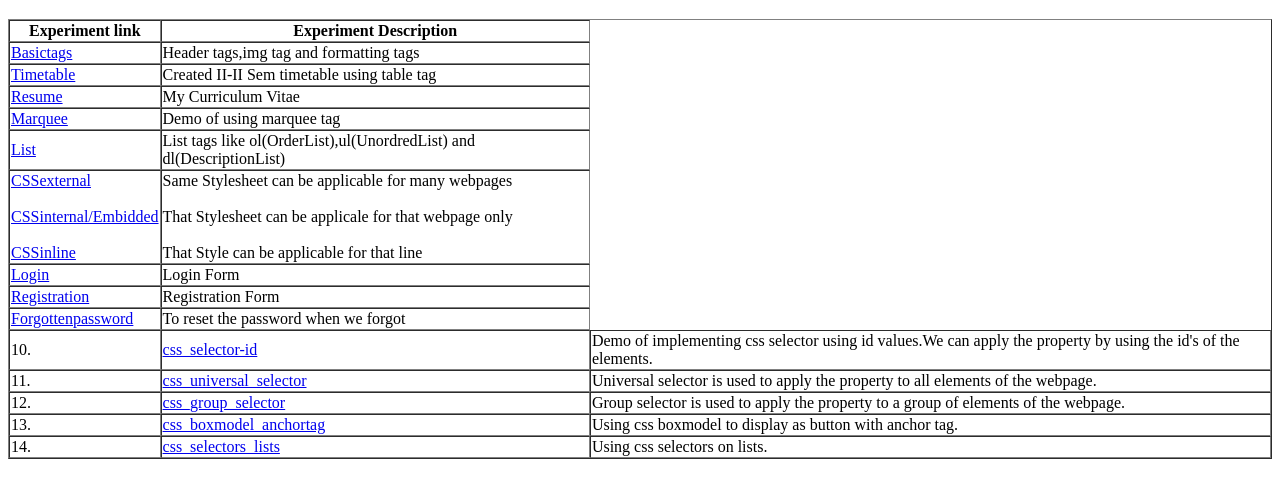
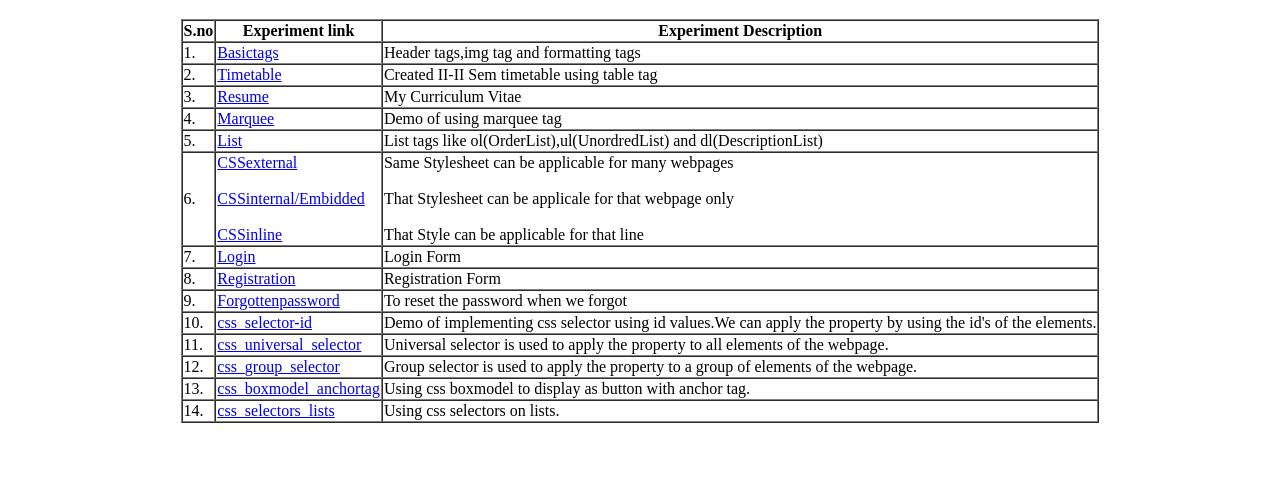
Before and after one commit to sahitiGanta/WAD_LAB_5413, a plain HTML site: page index.html in a window 1280 px wide. Shown: the part 61-558 px from the top of the page. Drawn offline with Linux system fonts and the light colour scheme.

Commit message:
Update index.html

```diff
--- a/index.html
+++ b/index.html
@@ -9,30 +9,37 @@
         <h1 align = "center" style="color : magenta;">WAD EXPERIMENTS INDEX PAGE</h1>
         <table cellspacing = 0 border = 1 align = "center">
             <tr>
+                <th>S.no</th>
                 <th>Experiment link</th>
                 <th>Experiment Description</th>
             </tr>
             <tr>
+                <td>1.</td>
                 <td><a target = "_blank" href = "basictags.html">Basictags</a></td>
                 <td>Header tags,img tag and formatting tags </td>
             </tr>
             <tr>
+                <td>2.</td>
                 <td><a target = "_blank" href = "timetable.html">Timetable</a></td>
                 <td>Created II-II Sem timetable using table tag</td>
             </tr>
             <tr>
+                <td>3.</td>
                 <td><a target = "_blank" href = "sahi_resume.html">Resume</a></td>
                 <td>My Curriculum Vitae</td>
             </tr>
             <tr>
+                <td>4.</td>
                 <td><a target = "_blank" href = "marquee.html">Marquee</a></td>
                 <td>Demo of using marquee tag</td>
             </tr>
             <tr>
+                <td>5.</td>
                 <td><a target = "_blank" href = "list.html">List</a></td>
                 <td>List tags like ol(OrderList),ul(UnordredList) and dl(DescriptionList)</td>
             </tr>
             <tr>
+                <td>6.</td>
                 <td>
                     <a target = "_blank" href = "CSS.html">CSSexternal</a><br><br>
                     <a target = "_blank" href = "cssinternal.html">CSSinternal/Embidded</a><br><br>
@@ -44,16 +51,21 @@
                 </td>
             </tr>
             <tr>
+                <td>7.</td>
                 <td><a target = "_blank" href = "login.html">Login</a></td>
                 <td>Login Form</td>
             </tr>
             <tr>
+                <td>8.</td>
                 <td><a target = "_blank" href = "registration_form.html">Registration</a></td>
                 <td>Registration Form</td>
             </tr>
-            <td><a target = "_blank" href = "forgot_password.html">Forgottenpassword</a></td>
-            <td>To reset the password when we forgot</td>
-                        <tr>
+            <tr>
+                <td>9.</td>
+                <td><a target = "_blank" href = "forgot_password.html">Forgottenpassword</a></td>
+                <td>To reset the password when we forgot</td>
+            </tr>
+            <tr>
                 <td>10.</td>
                 <td><a target = "_blank" href = "css_selectors_id.html">css_selector-id</a></td>
                 <td>Demo of implementing css selector using id values.We can apply the property by using the id's of the elements.</td>
```
